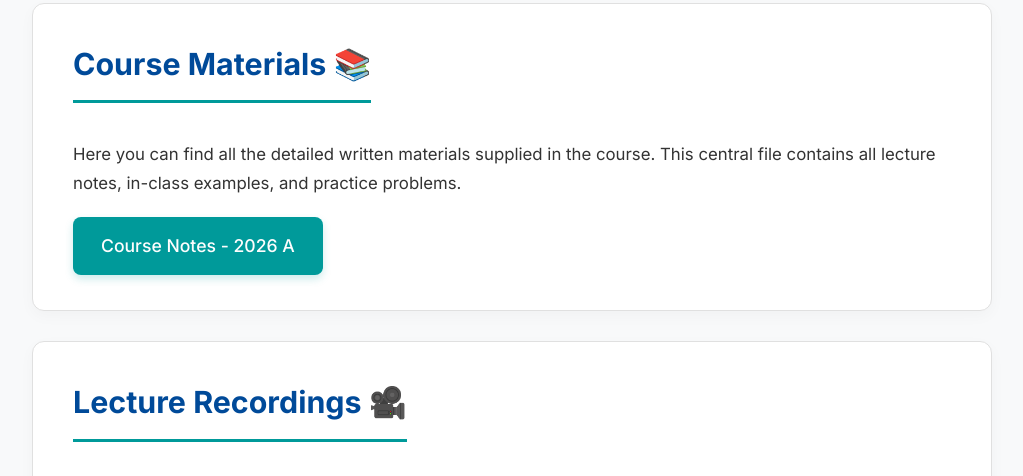
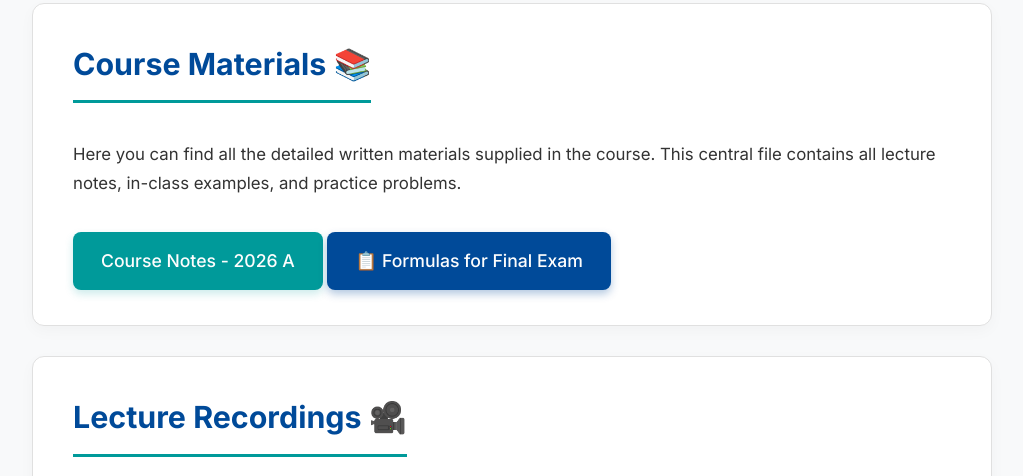
Before and after one commit to shaytsaban/Ruppin-IntroACC, a plain HTML site: page index.html in a window 1280 px wide. Shown: the part 748-1224 px from the top of the page, without its empty margins (128-1151 px from the left). Drawn offline with Linux system fonts and the light colour scheme.

Commit message:
Update index.html

```diff
--- a/index.html
+++ b/index.html
@@ -109,6 +109,17 @@
             transform: translateY(-1px);
         }
 
+        .button.primary {
+            background-color: var(--primary-color);
+            box-shadow: 0 4px 8px rgba(0, 74, 153, 0.3);
+            margin-top: 15px;
+        }
+
+        .button.primary:hover {
+            background-color: #003366;
+            box-shadow: 0 6px 12px rgba(0, 74, 153, 0.4);
+        }
+
         /* --- Video Embed (Added for Prettier Embed) --- */
         .video-wrapper {
             position: relative;
@@ -165,6 +176,9 @@
             </p>
             <a href="https://mypac-my.sharepoint.com/:x:/g/personal/shay_tsaban_pac_org_il/EVL8c1K8r9pPmnCa2llOIWoB3sfgkmgqKiiGCn_VugUz1g?e=hPoOzL" class="button" target="_blank" rel="noopener noreferrer">
                 Course Notes - 2026 A
+            </a>
+            <a href="formulas.html" class="button primary" target="_blank" rel="noopener noreferrer">
+                📋 Formulas for Final Exam
             </a>
         </section>
 
```
